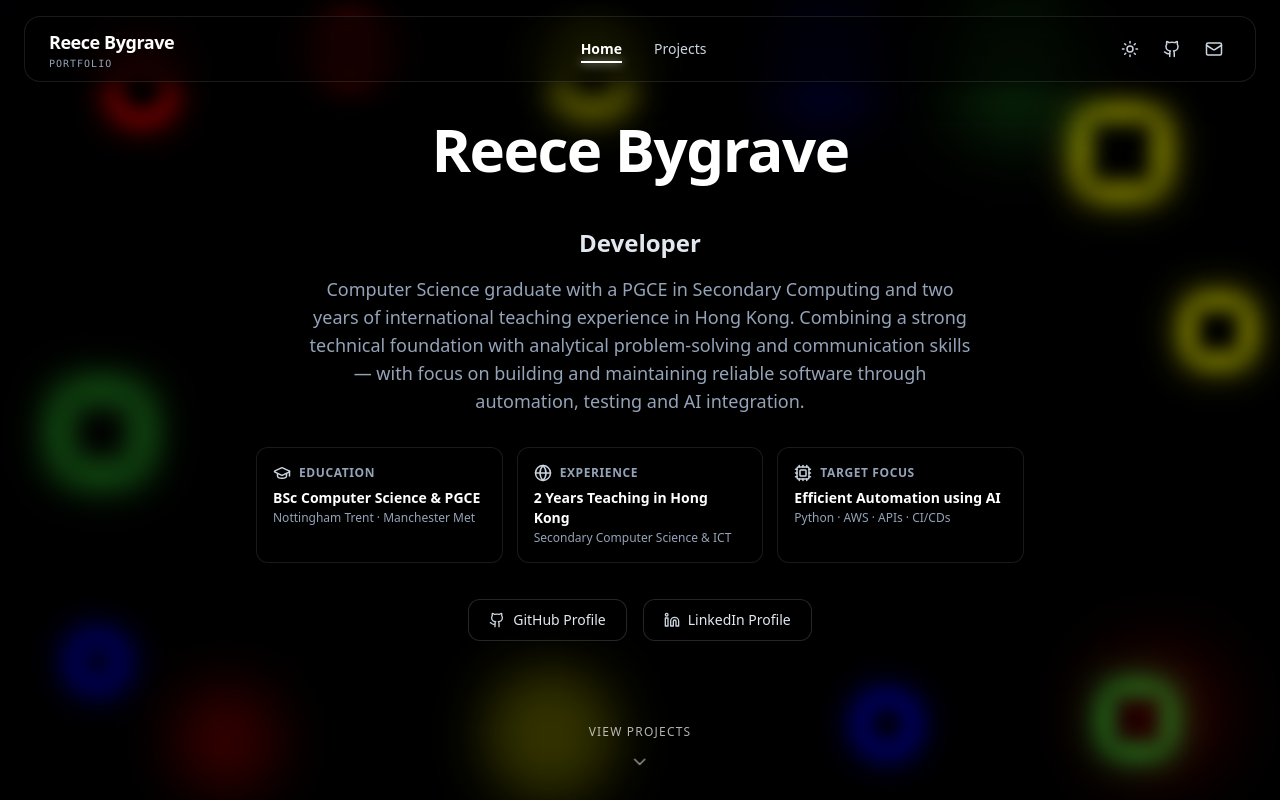
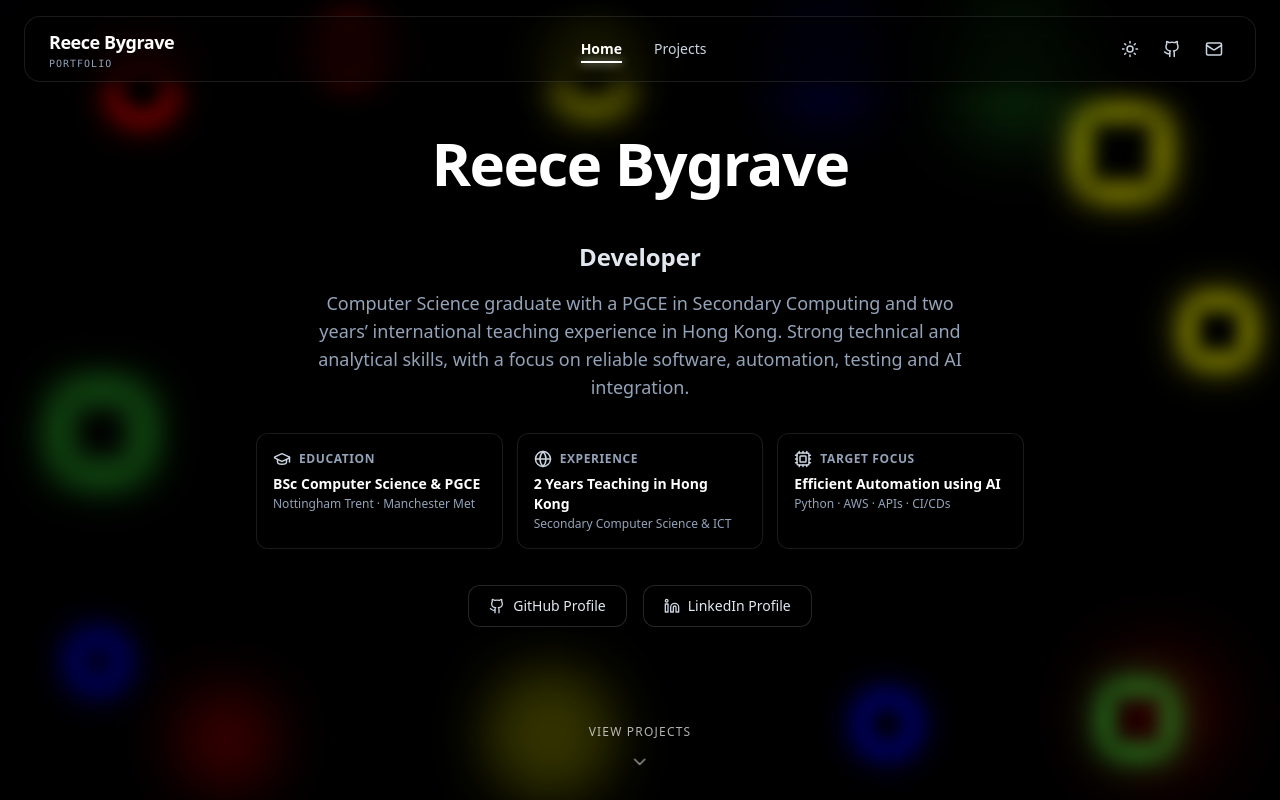
Before and after one commit to Reece-Bygrave/portfolio-reecebygrave, a React (Create React App) app: page / in a window 1280 px wide. Shown: the top 800 px of the page. Built offline with nearby package versions, Linux system fonts and the light colour scheme.

Commit message:
text change

```diff
--- a/src/components/Hero.jsx
+++ b/src/components/Hero.jsx
@@ -26,7 +26,7 @@ const Hero = () => {
 
         {/* Profile Summary */}
         <p className="max-w-2xl text-slate-600 dark:text-slate-400 text-sm sm:text-base md:text-lg leading-relaxed mb-8 transition-colors">
-          Computer Science graduate with a PGCE in Secondary Computing and two years of international teaching experience in Hong Kong. Combining a strong technical foundation with analytical problem-solving and communication skills — with focus on building and maintaining reliable software through automation, testing and AI integration.
+          Computer Science graduate with a PGCE in Secondary Computing and two years’ international teaching experience in Hong Kong. Strong technical and analytical skills, with a focus on reliable software, automation, testing and AI integration.
         </p>
 
         {/* Snapshot Cards */}
```
